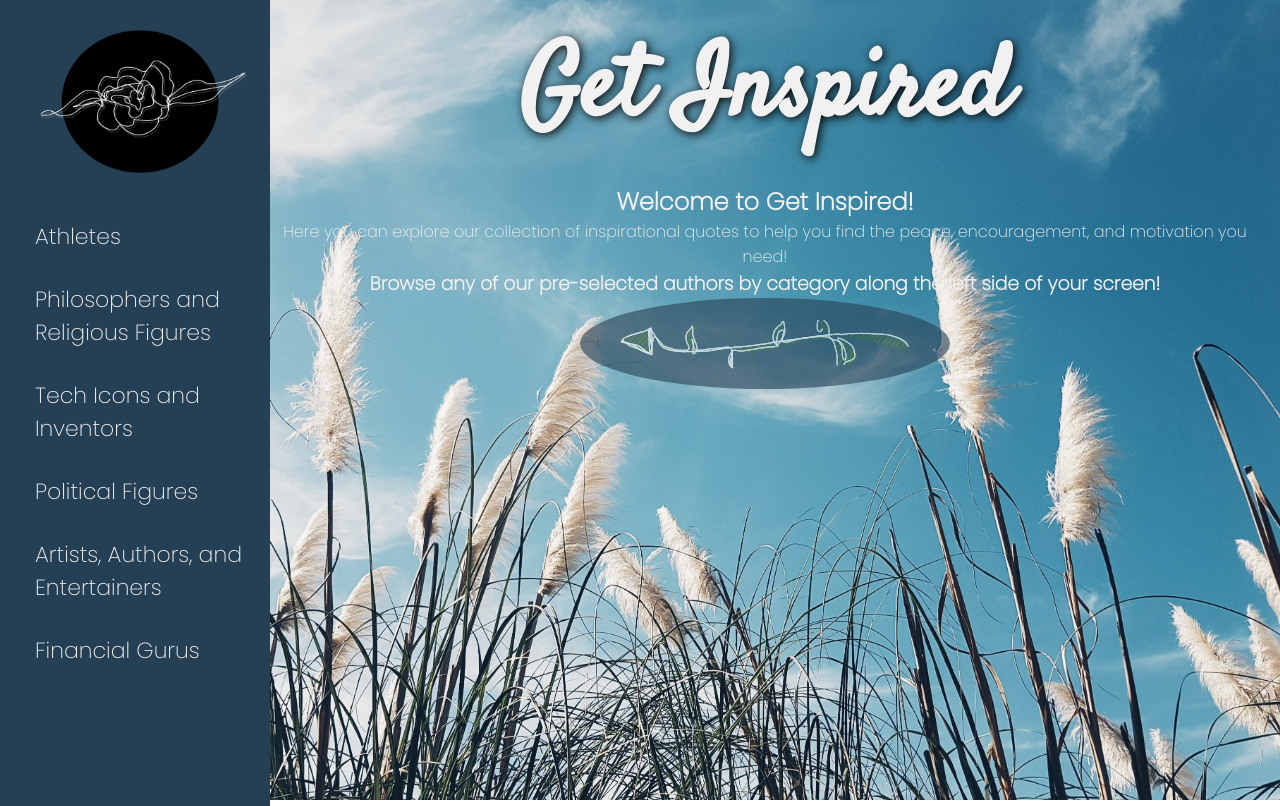
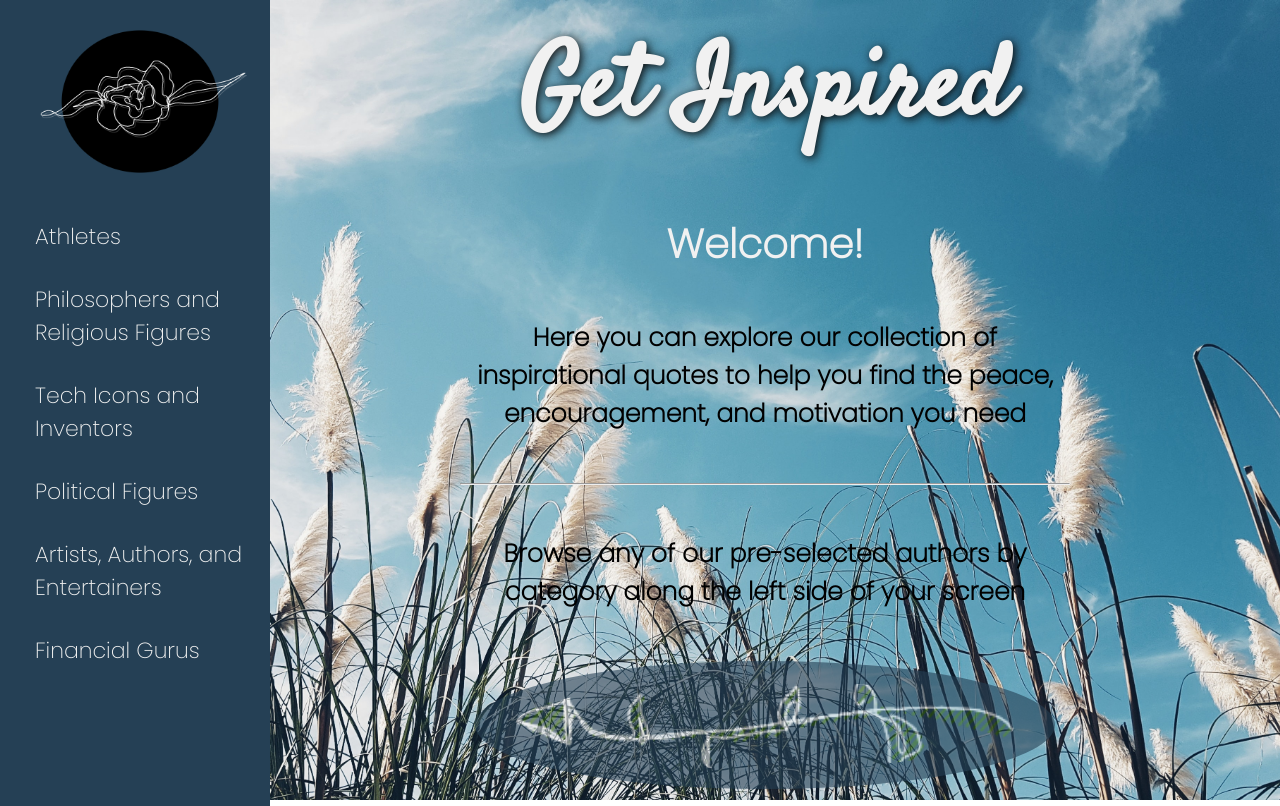
Before and after one commit to rcrozmajzl/phase-2-project, a React (Create React App) app: page / in a window 1280 px wide. Built offline with nearby package versions, Linux system fonts and the light colour scheme; data requests are answered from the project's data file.

Commit message:
finished home and navbar css

```diff
--- a/src/App.css
+++ b/src/App.css
@@ -19,6 +19,7 @@
 .header {
   margin-left: 250px; /* Same as the width of the sidebar */
   padding: 20px 25px;
+  margin-bottom: 20px;
 }
 
 /* .title {
@@ -29,6 +30,21 @@ h1 {
   font-family: 'Satisfy', cursive;
   font-size: 100px;
   text-shadow: 2px 2px 10px #0a0909;
+}
+
+h2 {
+  font-size: 40px;
+  margin-bottom: 20px;
+}
+
+h3 {
+
+}
+
+h4 {
+  font-size: 25px;
+  /* font-weight: 200; */
+  color:black;
 }
 
 nav {
@@ -70,6 +86,7 @@ nav {
   padding-left: 40px;
   padding-right: 40px;
   border-radius: 50%;
+  width: 500px;
 }
 
 .category {
@@ -106,7 +123,8 @@ nav {
 
 .home {
   margin-left: 250px; /* Same as the width of the sidebar */
-  padding: 0px 10px;
+  padding: 10px 210px 10px 210px;
+
 }
 
 .category {
--- a/src/Components/Category.js
+++ b/src/Components/Category.js
@@ -22,7 +22,7 @@ function Category() {
 
     return (
         <div className="category">
-            <h1>{type}</h1>
+            <h2>{type}</h2>
             <div className="authorNamesDiv">
                 <div>
                     {authorLinks}
--- a/src/Components/Home.js
+++ b/src/Components/Home.js
@@ -5,9 +5,17 @@ function Home() {
 
     return (
         <div className="home">
-            <h2>Welcome to Get Inspired!</h2>
-            <p>Here you can explore our collection of inspirational quotes to help you find the peace, encouragement, and motivation you need!</p>
-            <h3>Browse any of our pre-selected authors by category along the left side of your screen!</h3>
+            <h2>Welcome!</h2>
+            <br/>
+            <h4>Here you can explore our collection of inspirational quotes to help you find the peace, encouragement, and motivation you need</h4>
+            <br/>
+            <br/>
+            <hr/>
+            <br/>
+            <br/>
+            <h4>Browse any of our pre-selected authors by category along the left side of your screen</h4>
+            <br/>
+            <br/>
             <img className="arrow" src={arrow} alt="arrow"/>
         </div>
     )
```
